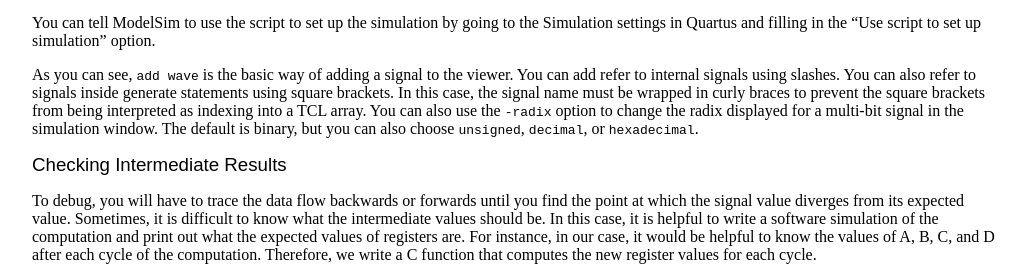
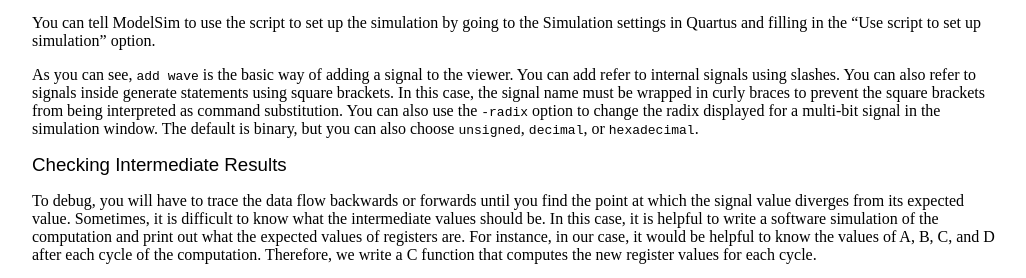
Before and after one commit to zhemao/zhemao.github.com, a Jekyll site: the page built from _posts/2014-01-06-sockit-6.markdown, in a window 1280 px wide and 900 px high, scrolled down 4345 px. Shown: the part 194-472 px from the top of the window, without its empty margins (123-1149 px from the left). Built offline with Jekyll 4.4.1, drawn with Linux system fonts in a browser that asks for light colours.

Commit message:
so that's how TCL works

```diff
--- a/_posts/2014-01-06-sockit-6.markdown
+++ b/_posts/2014-01-06-sockit-6.markdown
@@ -290,7 +290,7 @@ As you can see, `add wave` is the basic way of adding a signal to the
 viewer. You can add refer to internal signals using slashes.
 You can also refer to signals inside generate statements using square brackets.
 In this case, the signal name must be wrapped in curly braces to prevent the
-square brackets from being interpreted as indexing into a TCL array.
+square brackets from being interpreted as command substitution.
 You can also use the `-radix` option to change the radix displayed for a
 multi-bit signal in the simulation window. The default is binary, but you can
 also choose `unsigned`, `decimal`, or `hexadecimal`.
```
